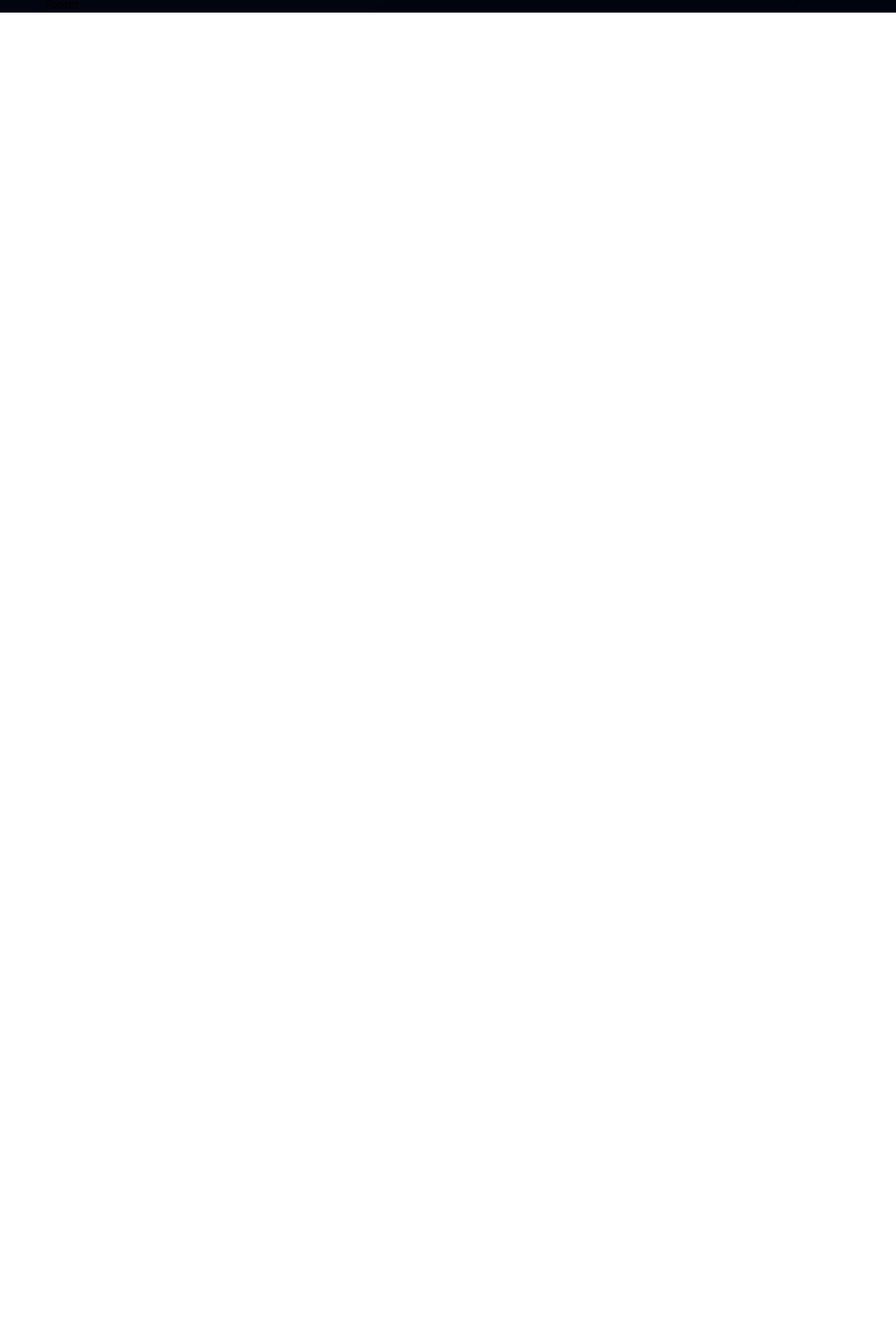
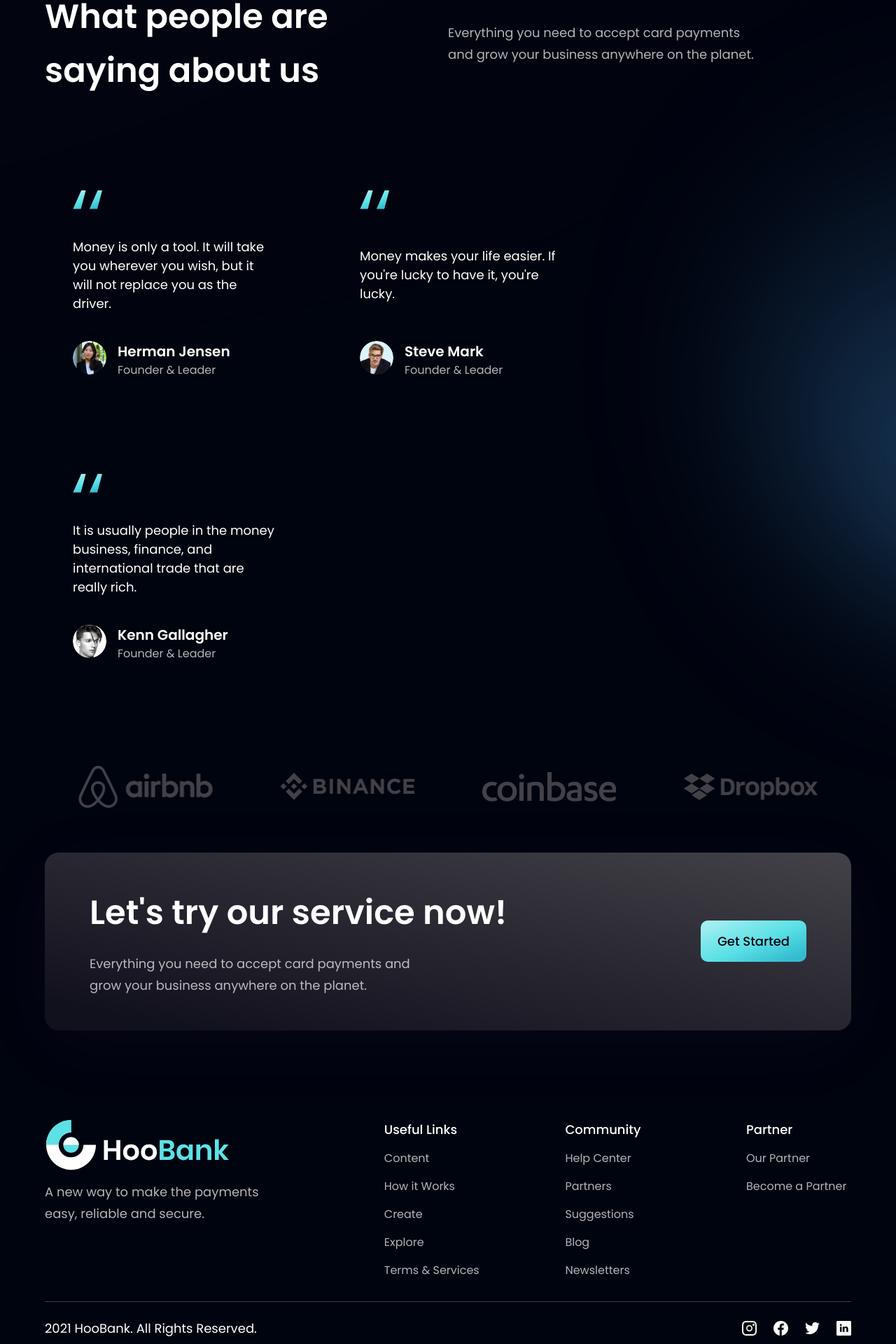
Before and after one commit to alvintanu/Learning, a React (Vite) app in the folder react-resp/: page / in a window 1280 px wide. Shown: the part 2882-4802 px from the top of the page at 70% size. Before the commit the page ends 2900 px from the top, so only its background shows below. Built offline with nearby package versions, Linux system fonts and the light colour scheme.

Commit message:
update pc

```diff
--- a/react-resp/src/components/CTA.jsx
+++ b/react-resp/src/components/CTA.jsx
@@ -1,9 +1,18 @@
 import React from 'react'
+import styles from '../style'
+import Button from './Button'
 
-const CTA = () => {
-  return (
-    <div>CTA</div>
-  )
-}
+const CTA = () => (
+  <section className={`${styles.flexCenter} ${styles.marginY} ${styles.padding} sm:flex-row flex col bg-black-gradient-2 rounded-[20px] box-shadow`}>
+    <div className='flex-1 flex flex-col'>
+      <h2 className={styles.heading2}>Let's try our service now!</h2>
+      <p className={`${styles.paragraph} max-w-[470px] mt-5`}>Everything you need to accept card payments and grow your business anywhere on the planet.</p>
+    </div>
+    <div className={`${styles.flexCenter} sm:ml-10 ml-0 sm:mt-0 mt-10`}>
+      <Button />
+    </div>
+  </section>
+)
+
 
 export default CTA
--- a/react-resp/src/components/Clients.jsx
+++ b/react-resp/src/components/Clients.jsx
@@ -1,9 +1,18 @@
 import React from 'react'
+import { clients } from '../constants'
+import styles from '../style'
 
-const Clients = () => {
-  return (
-    <div>Clients</div>
-  )
-}
+const Clients = () => (
+  <section className={`${styles.flexCenter} my-4`}>
+    <div className={`${styles.flexCenter} flex-wrap w-full`}>
+      {clients.map((client) => (
+        <div key={client.id} className={`flex-1 ${styles.flexCenter} sm:min-w-[192px] min-w-[120px]`}>
+          <img src={client.logo} alt="client" className='sm:w-[192px] w-[100px] object-containt' />
+        </div>
+      ))}
+    </div>
+  </section>
+)
+
 
 export default Clients
--- a/react-resp/src/components/FeedbackCard.jsx
+++ b/react-resp/src/components/FeedbackCard.jsx
@@ -1,9 +1,18 @@
 import React from 'react'
+import { quotes } from '../assets'
 
-const FeedbackCard = () => {
-  return (
-    <div>FeedbackCard</div>
-  )
-}
+const FeedbackCard = ({ content, name, title, img }) => (
+  <div className='flex justify-between flex-col px-10 py-12 rounded-[20px] max-w-[370px] md:mr-10 sm:mr-5 mr-0 my-5 feedback-card'>
+    <img src={quotes} alt="double-quotes" className='w-[42px] h-[27px] object-contain' />
+    <p className='font-poppins font-normal text-[18px] leading[32px] text-white my-10'>{content}</p>
+    <div className='flex flex-row'>
+      <img src={img} alt={name} className='w-[48px] h-[48px] rounded-full' />
+      <div className='flex flex-col ml-4'>
+        <h4 className='font-poppins font-semibold text-[20px] leading[32px] text-white'>{name}</h4>
+        <p className='font-poppins font-normal text-[16px] leading[24px] text-dimWhite'>{title}</p>
+      </div>
+    </div>
+  </div>
+)
 
 export default FeedbackCard
--- a/react-resp/src/components/Footer.jsx
+++ b/react-resp/src/components/Footer.jsx
@@ -1,9 +1,44 @@
 import React from 'react'
+import styles from '../style'
+import { logo } from '../assets'
+import { footerLinks, socialMedia } from '../constants'
 
-const Footer = () => {
-  return (
-    <div>Footer</div>
-  )
-}
+const Footer = () => (
+  <section className={`${styles.flexCenter} ${styles.paddingY} flex-col`}>
+    <div className={`${styles.flexStart} md:flex-row flex-col mb-8 w-full`}>
+      <div className='flex-1 flex flex-col justify-start mr-10'>
+        <img src={logo} alt="hoobank" className='w-[266px] h-[72px] object-contain' />
+        <p className={`${styles.paragraph} mt-4 max-w-[310px]`}>A new way to make the payments easy, reliable and secure.</p>
+      </div>
+      <div className='flex-[1.5] w-full flex flex-row justify-between flex-wrap md:mt-0 mt-10'>
+        {footerLinks.map((footerLink) => (
+          <div key={footerLink.key} className="flex flex-col ss:my-0 my-4 min-w-[150px]">
+            <h4 className='font-poppins font-medium text-[18px] leading-[27px] text-white'>
+              {footerLink.title}
+            </h4>
+            <ul className='list-none mt-4'>
+              {footerLink.links.map((link, index) => (
+                <li key={link.name} className={`font-poppins font-normal text-[16px] leading-[24px] text-dimWhite hover:text-secondary cursor-pointer ${index !== footerLink.links.length - 1 ? 'mb-4' : 'mb-0'}`}>
+                  {link.name}
+                </li>
+              ))}
+            </ul>
+          </div>
+        ))}
+      </div>
+    </div>
+    <div className='w-full flex justify-between items-center md:flex-row flex-col pt-6 border-t-[1px] border-t-[#3F3E45]'>
+      <p className='font-poppins font-normal text-center text-[18px] leading-[27px] text-white'>
+        2021 HooBank. All Rights Reserved.
+      </p>
+      <div className='flex flex-row md:mt-0 mt-6'>
+        {socialMedia.map((social, index) => (
+          <img key={social.id} src={social.icon} alt={social.id} className={`w-[21px] h-[21px] object-contain cursor-pointer ${index !== socialMedia.length - 1 ? 'mr-6' : 'mr-0'}`} />
+        ))}
+      </div>
+    </div>
+  </section>
+)
+
 
 export default Footer
--- a/react-resp/src/components/Testimonials.jsx
+++ b/react-resp/src/components/Testimonials.jsx
@@ -1,9 +1,23 @@
 import React from 'react'
+import { feedback } from '../constants'
+import styles from '../style'
+import FeedbackCard from './FeedbackCard'
 
-const Testimonials = () => {
-  return (
-    <div>Testimonials</div>
-  )
-}
+const Testimonials = () => (
+  <section id='clients' className={`${styles.paddingY} ${styles.flexCenter} flex-col relative`}>
+    <div className='absolute z-[0] w-[60%] h-[60%] -right-[50%] rounded-full blue__gradient' />
+    <div className='w-full flex justify-between items-center md:flex-row flex-col sm:mb-16 mb-6 relative z-[1]'>
+      <h1 className={styles.heading2}>What people are <br className='sm:block hidden' /> saying about us</h1>
+      <div className='w-full md:mt-0 mt-6'>
+        <p className={`${styles.paragraph} text-left max-w-[450px]`}>Everything you need to accept card payments and grow your business anywhere on the planet.</p>
 
+      </div>
+    </div>
+    <div className='flex flex-wrap sm:justify-start justify-center w-full feedback-container relative z-[1]'>
+      {feedback.map((card) => (
+        <FeedbackCard key={card.id} {...card} />
+      ))}
+    </div>
+  </section>
+)
 export default Testimonials
```
